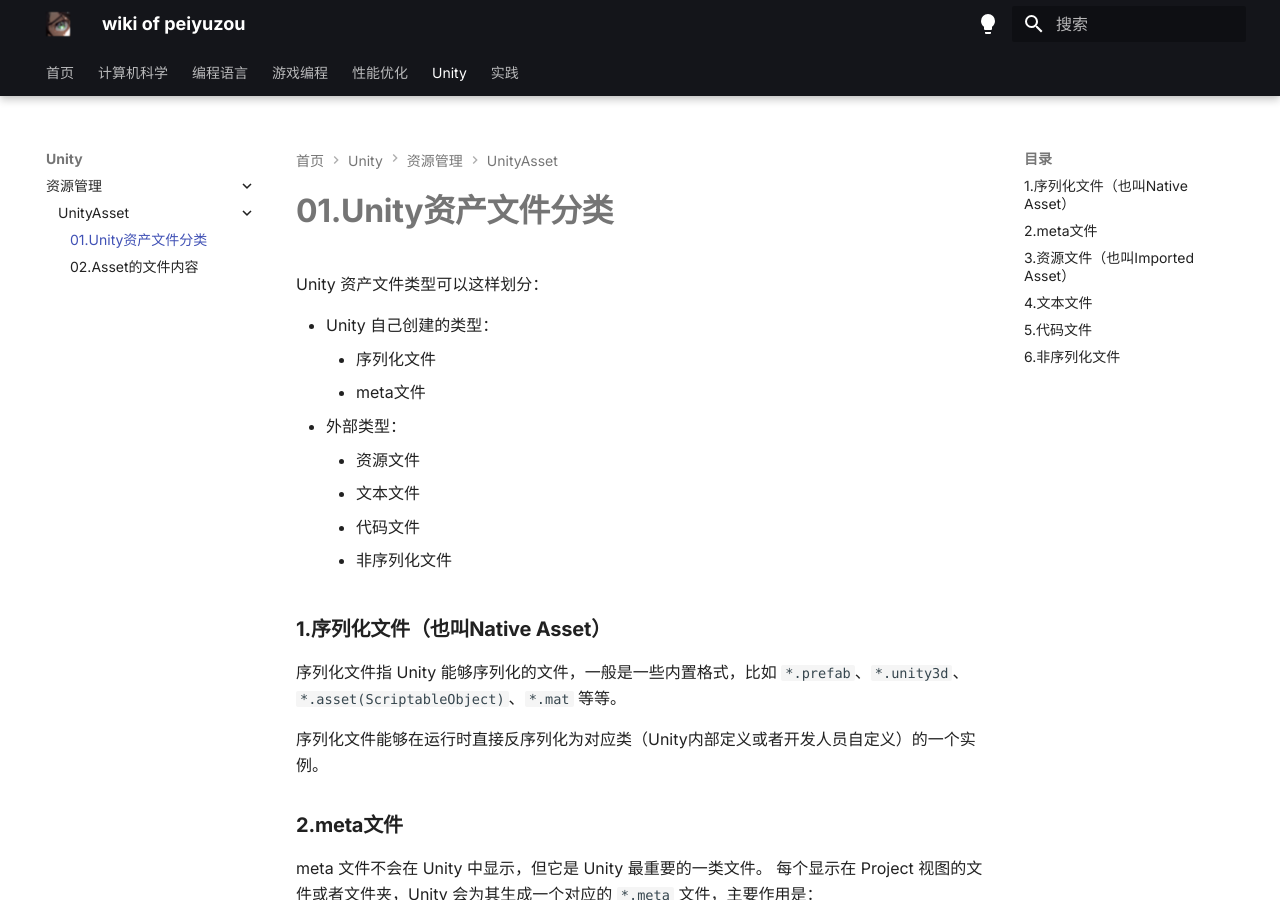
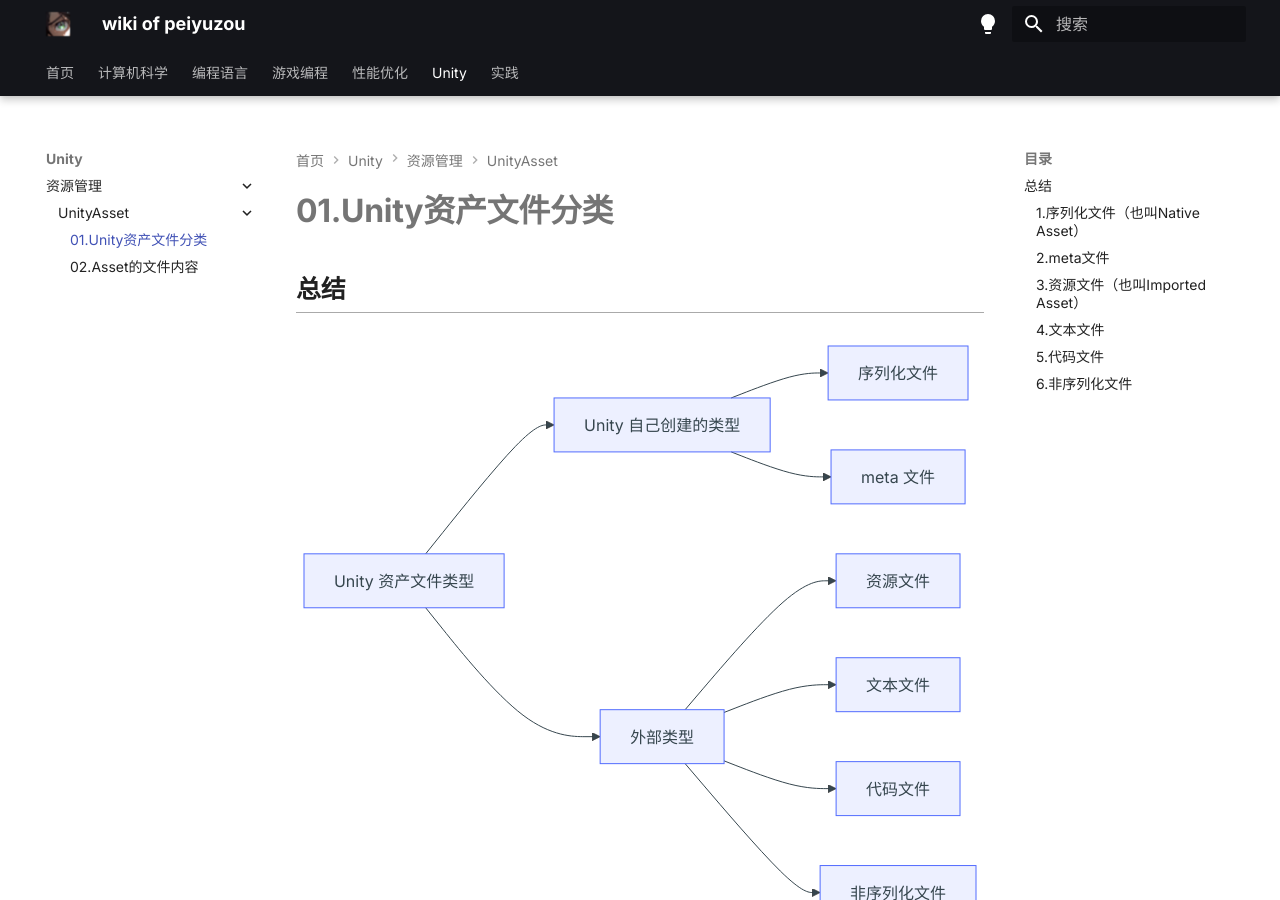
Before and after one commit to PeiyuZou/PeiyuZou.github.io, an MkDocs documentation site: the page built from docs/05_Unity/资源管理/UnityAsset/01_Unity资产文件分类.md, in a window 1280 px wide and 900 px high. Built offline with MkDocs 1.6.1 and Material for MkDocs 9.7.7, drawn with Linux system fonts in a browser that asks for light colours; some web fonts are replaced.

Commit message:
mermaid support

````diff
--- a/docs/05_Unity/资源管理/UnityAsset/01_Unity资产文件分类.md
+++ b/docs/05_Unity/资源管理/UnityAsset/01_Unity资产文件分类.md
@@ -1,13 +1,17 @@
-Unity 资产文件类型可以这样划分：
+## 总结
 
-- Unity 自己创建的类型：
-    - 序列化文件
-    - meta文件
-- 外部类型：
-    - 资源文件
-    - 文本文件
-    - 代码文件
-    - 非序列化文件
+```mermaid
+graph LR
+  A[Unity 资产文件类型]
+  A --> B[Unity 自己创建的类型]
+  A --> C[外部类型]
+  B --> B1[序列化文件]
+  B --> B2[meta 文件]
+  C --> C1[资源文件]
+  C --> C2[文本文件]
+  C --> C3[代码文件]
+  C --> C4[非序列化文件]
+```
 
 ### 1.序列化文件（也叫Native Asset）
 
--- a/mkdocs.yml
+++ b/mkdocs.yml
@@ -229,7 +229,11 @@
       linenums_style: pymdownx-inline
       line_spans: __span
   - pymdownx.inlinehilite
-  - pymdownx.superfences
+  - pymdownx.superfences:
+      custom_fences:
+        - name: mermaid
+          class: mermaid
+          format: !!python/name:pymdownx.superfences.fence_code_format
   - pymdownx.keys
   - pymdownx.smartsymbols
   - pymdownx.snippets
````
Also changed, not shown: docs/05_Unity/资源管理/UnityAsset/02_Asset的文件内容.md (+21 -0 lines).
